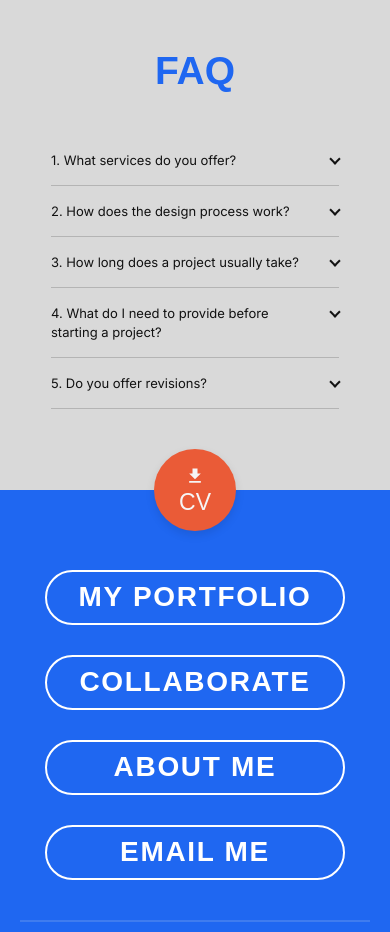
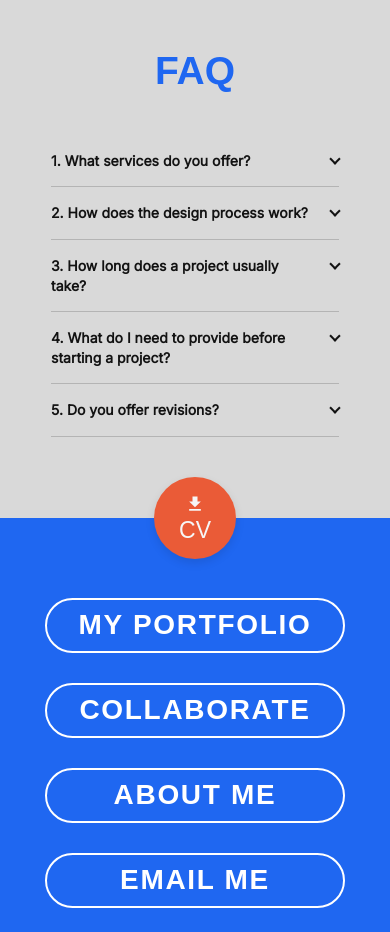
Before and after one commit to ahmadiftme8/fateme-ahmadi, a Next.js app: page /en in a window 390 px wide. Shown: the part 2740-3672 px from the top of the page. Built offline with nearby package versions, Linux system fonts and the light colour scheme; no server answers; a web font is replaced by a local one.

Commit message:
feat: add interactive and responsive FAQ component with accordion functionality.

```diff
--- a/components/blocks/FAQ.module.css
+++ b/components/blocks/FAQ.module.css
@@ -64,17 +64,25 @@
 
 .faq-item {
     display: flex;
+    flex-direction: column;
+    border-bottom: 1px solid #B4B4B4;
+    padding: 16px 0;
+}
+
+.question-header {
+    display: flex;
     justify-content: space-between;
     align-items: flex-start;
-    padding: 16px 0;
-    border-bottom: 1px solid #B4B4B4;
     cursor: pointer;
+    width: 100%;
 }
 
 .question-text {
     font-family: 'Inter', sans-serif;
-    font-weight: 400;
-    font-size: 13px;
+    font-weight: 600;
+    /* Bolder as requested */
+    font-size: 14px;
+    /* Slightly increased */
     line-height: 1.4;
     color: #121212;
     padding-right: 15px;
@@ -89,6 +97,27 @@
     margin-top: 4px;
     flex-shrink: 0;
     transition: transform 0.3s ease;
+}
+
+/* Rotate state */
+.rotate {
+    transform: rotate(225deg);
+    /* Arrow points up */
+}
+
+/* Answer Styles */
+.answer-container {
+    overflow: hidden;
+}
+
+.answer-text {
+    font-family: 'Inter', sans-serif;
+    font-weight: 400;
+    font-size: 13px;
+    line-height: 1.6;
+    color: #4a4a4a;
+    /* Slightly lighter for contrast */
+    padding-top: 12px;
 }
 
 /* Desktop Styles */
@@ -140,6 +169,10 @@
         font-size: 18px;
     }
 
+    .answer-text {
+        font-size: 16px;
+    }
+
     .chevron {
         width: 12px;
         height: 12px;
--- a/components/blocks/FAQ.tsx
+++ b/components/blocks/FAQ.tsx
@@ -1,30 +1,100 @@
-import React from "react";
+"use client";
+
+import React, { useState } from "react";
+import { motion, AnimatePresence } from "framer-motion";
 import styles from "./FAQ.module.css";
 
 const faqData = [
     {
         id: 1,
         question: "What services do you offer?",
+        answer: (
+            <>
+                I provide a comprehensive suite of creative and technical services to bring your brand to life. Because I have a diverse skillset, I can handle projects that require multiple disciplines, ensuring consistency across your branding. My core services include:
+                <br /><br />
+                <strong>Graphic Design:</strong> Logo design, branding kits, social media graphics, brochures, and marketing collateral.
+                <br /><br />
+                <strong>Web Development:</strong> Custom WordPress sites, responsive front-end development (HTML/CSS/JS), and site maintenance.
+                <br /><br />
+                <strong>UI/UX Design:</strong> User interface prototyping, wireframing, and mobile app design layouts.
+                <br /><br />
+                <strong>Video Editing:</strong> Promotional videos, YouTube content editing, color grading, and motion graphics.
+            </>
+        )
     },
     {
         id: 2,
         question: "How does the design process work?",
+        answer: (
+            <>
+                I believe in a transparent and collaborative process to ensure the final result matches your vision. While every project is unique, we generally follow these four steps:
+                <br /><br />
+                <strong>Discovery & Strategy:</strong> We start with a consultation to discuss your goals, target audience, and inspiration.
+                <br /><br />
+                <strong>Concept & Design:</strong> I create initial drafts, wireframes, or storyboards (depending on the service) for your review.
+                <br /><br />
+                <strong>Refinement:</strong> Based on your feedback, I refine the designs. We iterate until the work is polished.
+                <br /><br />
+                <strong>Launch & Delivery:</strong> Once approved, I package all final files in the necessary formats and deliver them to you (or launch your website).
+            </>
+        )
     },
     {
         id: 3,
         question: "How long does a project usually take?",
+        answer: (
+            <>
+                Timelines depend heavily on the scope of the project and how quickly feedback is provided. However, here are some typical turnaround times:
+                <br /><br />
+                <strong>Logo/Branding:</strong> 1–2 weeks
+                <br /><br />
+                <strong>Standard Website (5 pages):</strong> 2–4 weeks
+                <br /><br />
+                <strong>UI/UX Project:</strong> 2–5 weeks
+                <br /><br />
+                <strong>Video Editing:</strong> 3–7 days per video
+                <br /><br />
+                <em>Note: I will provide a detailed timeline in our initial proposal so you know exactly what to expect.</em>
+            </>
+        )
     },
     {
         id: 4,
         question: "What do I need to provide before starting a project?",
+        answer: (
+            <>
+                To get started efficiently, it helps if you have the following ready:
+                <br /><br />
+                <strong>Your Project Goal:</strong> What are you trying to achieve? (e.g., more sales, brand awareness).
+                <br /><br />
+                <strong>Content:</strong> Any text (copy), photos, or footage you want included.
+                <br /><br />
+                <strong>Branding Assets:</strong> If you already have a logo, fonts, or color palette, please provide them.
+                <br /><br />
+                <strong>Inspiration:</strong> Links to websites, designs, or videos you like are incredibly helpful for understanding your taste!
+            </>
+        )
     },
     {
         id: 5,
         question: "Do you offer revisions?",
-    },
+        answer: (
+            <>
+                <strong>Yes!</strong> I want you to love the final product. My standard contracts include two to three rounds of revisions.
+                <br /><br />
+                During a "round," you can provide a list of edits, and I will implement them all at once. If additional revisions are needed beyond the included rounds, they can be completed at my standard hourly rate. This ensures we stay on track and within budget.
+            </>
+        )
+    }
 ];
 
 export default function FAQ() {
+    const [activeIndex, setActiveIndex] = useState<number | null>(null);
+
+    const toggleFAQ = (index: number) => {
+        setActiveIndex(activeIndex === index ? null : index);
+    };
+
     return (
         <div className={styles['faq-container']}>
             <div className={styles['faq-header']}>
@@ -39,12 +109,33 @@ export default function FAQ() {
                 </p>
             </div>
             <div className={styles['faq-list']}>
-                {faqData.map((item) => (
-                    <div key={item.id} className={styles['faq-item']}>
-                        <span className={styles['question-text']}>
-                            {item.id}. {item.question}
-                        </span>
-                        <div className={styles['chevron']}></div>
+                {faqData.map((item, index) => (
+                    <div key={item.id} className={`${styles['faq-item']} ${activeIndex === index ? styles['active'] : ''}`}>
+                        <div
+                            className={styles['question-header']}
+                            onClick={() => toggleFAQ(index)}
+                        >
+                            <span className={styles['question-text']}>
+                                {item.id}. {item.question}
+                            </span>
+                            <div className={`${styles['chevron']} ${activeIndex === index ? styles['rotate'] : ''}`}></div>
+                        </div>
+
+                        <AnimatePresence>
+                            {activeIndex === index && (
+                                <motion.div
+                                    initial={{ height: 0, opacity: 0 }}
+                                    animate={{ height: "auto", opacity: 1 }}
+                                    exit={{ height: 0, opacity: 0 }}
+                                    transition={{ duration: 0.3, ease: "easeInOut" }}
+                                    className={styles['answer-container']}
+                                >
+                                    <div className={styles['answer-text']}>
+                                        {item.answer}
+                                    </div>
+                                </motion.div>
+                            )}
+                        </AnimatePresence>
                     </div>
                 ))}
             </div>
```
